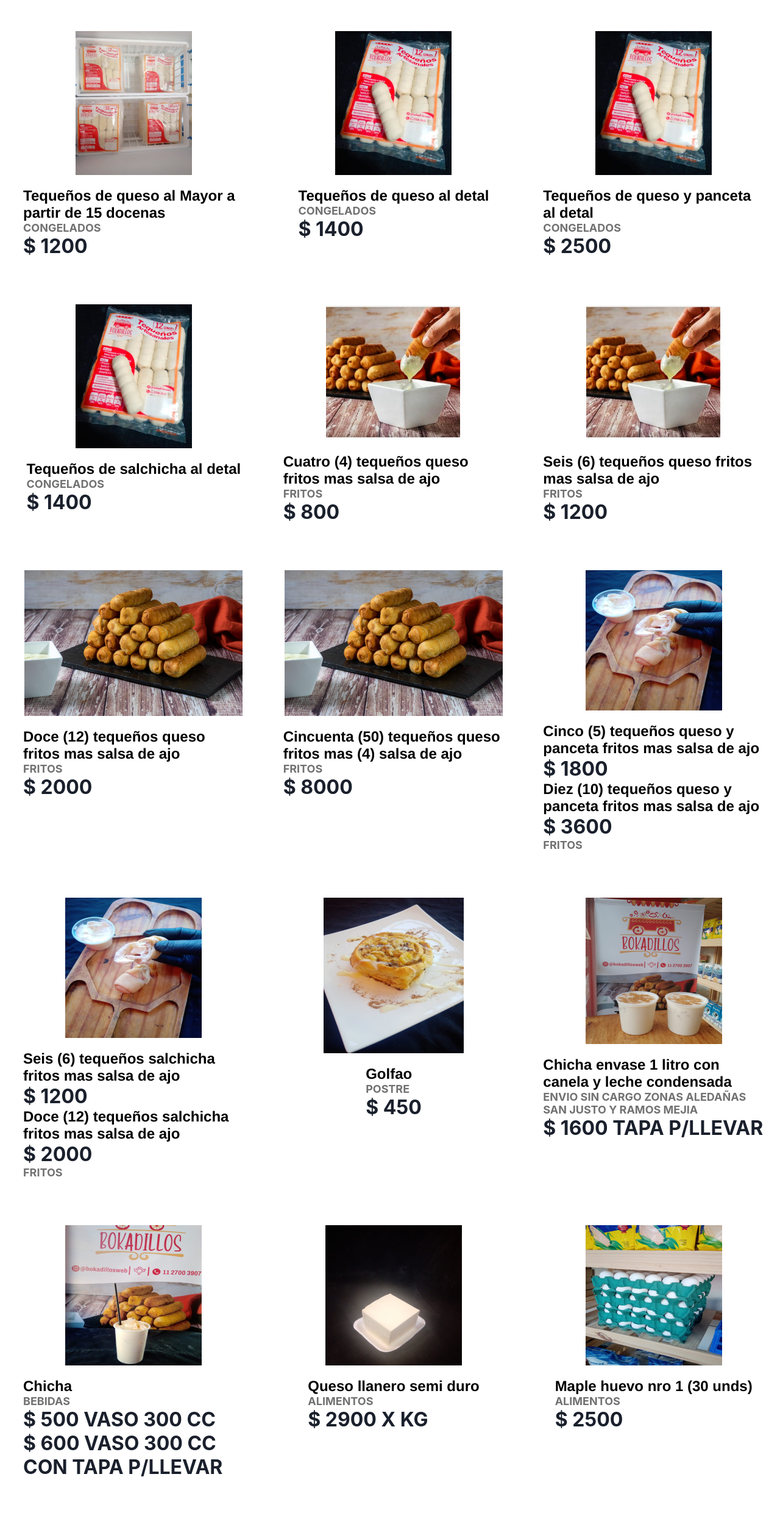
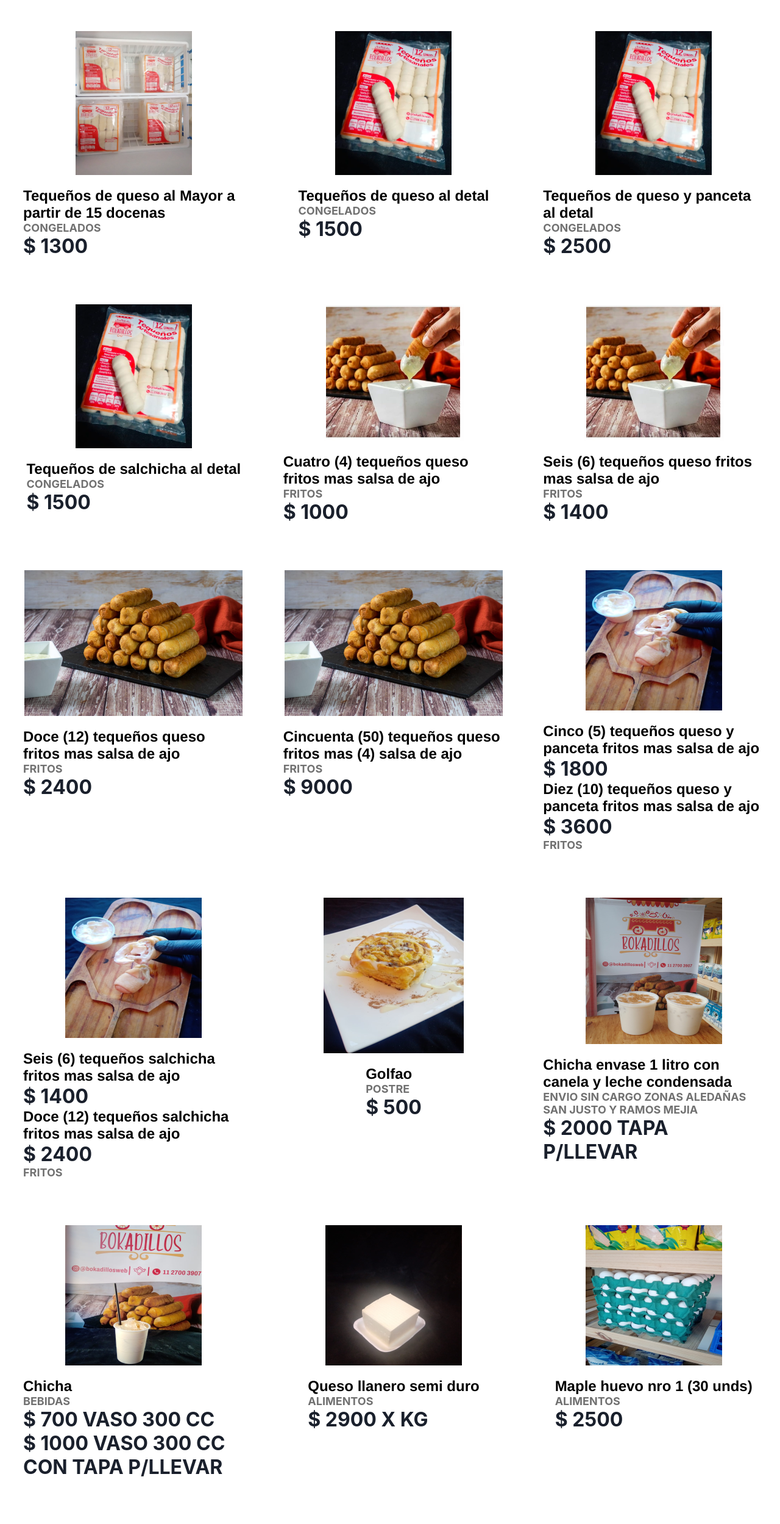
Before and after one commit to elifred2022/productosBokadillos, a React (Create React App) app: page / in a window 1280 px wide. Shown: the part 234-2733 px from the top of the page at 61% size. Built offline with nearby package versions, Linux system fonts and the light colour scheme.

Commit message:
update todos los precios

```diff
--- a/src/components/productos/ProductosItem.js
+++ b/src/components/productos/ProductosItem.js
@@ -31,7 +31,7 @@ export const ProductoItem = ({ id, title, price, image, category }) => {
         <div className="producto__footer">
           <h1>Tequeños de queso al Mayor a partir de 15 docenas</h1>
           <p>Congelados</p>
-          <p className="price">$ 1200</p>
+          <p className="price">$ 1300</p>
         </div>
       </div>
 
@@ -44,7 +44,7 @@ export const ProductoItem = ({ id, title, price, image, category }) => {
         <div className="producto__footer">
           <h1>Tequeños de queso al detal</h1>
           <p>Congelados</p>
-          <p className="price">$ 1400</p>
+          <p className="price">$ 1500</p>
         </div>
       </div>
 
@@ -70,7 +70,7 @@ export const ProductoItem = ({ id, title, price, image, category }) => {
         <div className="producto__footer">
           <h1>Tequeños de salchicha al detal</h1>
           <p>Congelados</p>
-          <p className="price">$ 1400</p>
+          <p className="price">$ 1500</p>
         </div>
       </div>
 
@@ -83,7 +83,7 @@ export const ProductoItem = ({ id, title, price, image, category }) => {
         <div className="producto__footer">
           <h1>Cuatro (4) tequeños queso fritos mas salsa de ajo</h1>
           <p>Fritos</p>
-          <p className="price">$ 800</p>
+          <p className="price">$ 1000</p>
         </div>
       </div>
 
@@ -96,7 +96,7 @@ export const ProductoItem = ({ id, title, price, image, category }) => {
         <div className="producto__footer">
           <h1>Seis (6) tequeños queso fritos mas salsa de ajo</h1>
           <p>Fritos</p>
-          <p className="price">$ 1200</p>
+          <p className="price">$ 1400</p>
         </div>
       </div>
 
@@ -109,7 +109,7 @@ export const ProductoItem = ({ id, title, price, image, category }) => {
         <div className="producto__footer">
           <h1>Doce (12) tequeños queso fritos mas salsa de ajo</h1>
           <p>Fritos</p>
-          <p className="price">$ 2000</p>
+          <p className="price">$ 2400</p>
         </div>
       </div>
 
@@ -122,7 +122,7 @@ export const ProductoItem = ({ id, title, price, image, category }) => {
         <div className="producto__footer">
           <h1>Cincuenta (50) tequeños queso fritos mas (4) salsa de ajo</h1>
           <p>Fritos</p>
-          <p className="price">$ 8000</p>
+          <p className="price">$ 9000</p>
         </div>
       </div>
 
@@ -149,9 +149,9 @@ export const ProductoItem = ({ id, title, price, image, category }) => {
         </>
         <div className="producto__footer">
           <h1>Seis (6) tequeños salchicha fritos mas salsa de ajo</h1>
-          <p className="price">$ 1200</p>
+          <p className="price">$ 1400</p>
           <h1>Doce (12) tequeños salchicha fritos mas salsa de ajo</h1>
-          <p className="price">$ 2000</p>
+          <p className="price">$ 2400</p>
           <p>Fritos</p>
         </div>
       </div>
@@ -165,7 +165,7 @@ export const ProductoItem = ({ id, title, price, image, category }) => {
         <div className="producto__footer">
           <h1>Golfao</h1>
           <p>Postre</p>
-          <p className="price">$ 450</p>
+          <p className="price">$ 500</p>
         </div>
       </div>
 
@@ -178,7 +178,7 @@ export const ProductoItem = ({ id, title, price, image, category }) => {
         <div className="producto__footer">
           <h1>Chicha envase 1 litro con canela y leche condensada</h1>
           <p>envio sin cargo zonas aledañas San Justo y Ramos Mejia</p>
-          <p className="price">$ 1600 tapa p/llevar</p>
+          <p className="price">$ 2000 tapa p/llevar</p>
         </div>
       </div>
 
@@ -191,8 +191,8 @@ export const ProductoItem = ({ id, title, price, image, category }) => {
         <div className="producto__footer">
           <h1>Chicha</h1>
           <p>Bebidas</p>
-          <p className="price">$ 500 vaso 300 cc</p>
-          <p className="price">$ 600 vaso 300 cc con tapa p/llevar</p>
+          <p className="price">$ 700 vaso 300 cc</p>
+          <p className="price">$ 1000 vaso 300 cc con tapa p/llevar</p>
         </div>
       </div>
 
@@ -244,7 +244,7 @@ export const ProductoItem = ({ id, title, price, image, category }) => {
         <div className="producto__footer">
           <h1>Malta lata</h1>
           <p>Bebidas</p>
-          <p className="price">$ 500</p>
+          <p className="price">$ 600</p>
         </div>
       </div>
 
@@ -257,7 +257,7 @@ export const ProductoItem = ({ id, title, price, image, category }) => {
         <div className="producto__footer">
           <h1>Rekolita</h1>
           <p>Bebidas</p>
-          <p className="price">$ 500</p>
+          <p className="price">$ 600</p>
         </div>
       </div>
 
@@ -270,7 +270,7 @@ export const ProductoItem = ({ id, title, price, image, category }) => {
         <div className="producto__footer">
           <h1>Cocacola sabor original 354 ml</h1>
           <p>Bebidas</p>
-          <p className="price">$ 400</p>
+          <p className="price">$ 450</p>
         </div>
       </div>
 
```
